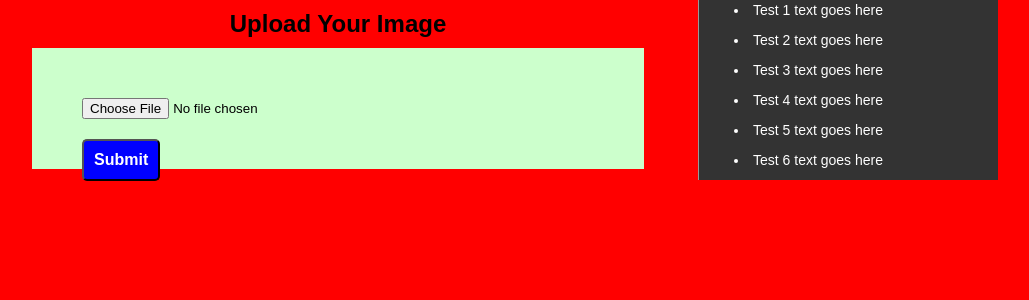
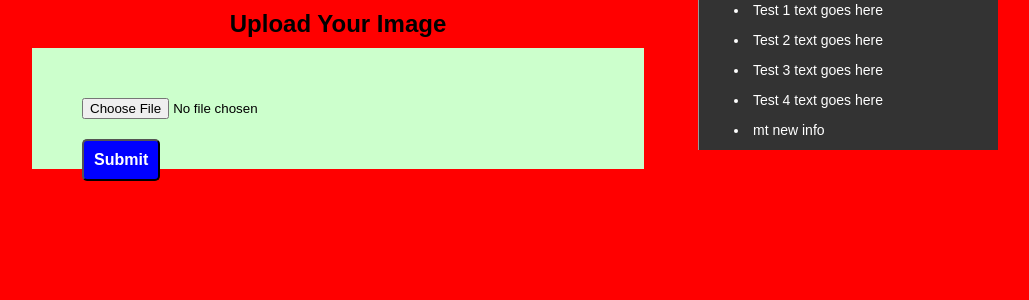
Before and after one commit to santanucn/testgit, a PHP site: page / in a window 1280 px wide. Shown: the top 300 px of the page, without its empty margins (142-1171 px from the left). Run offline with PHP 8.4, Linux system fonts and the light colour scheme.

Commit message:
sidebar modified

```diff
--- a/index.php
+++ b/index.php
@@ -23,8 +23,7 @@
                     <li>Test 2 text goes here</li>
                     <li>Test 3 text goes here</li>
                     <li>Test 4 text goes here</li>
-                    <li>Test 5 text goes here</li>
-                    <li>Test 6 text goes here</li>
+					<li>mt new info</li>
                 </ul>
             </div>
         </div>
```
